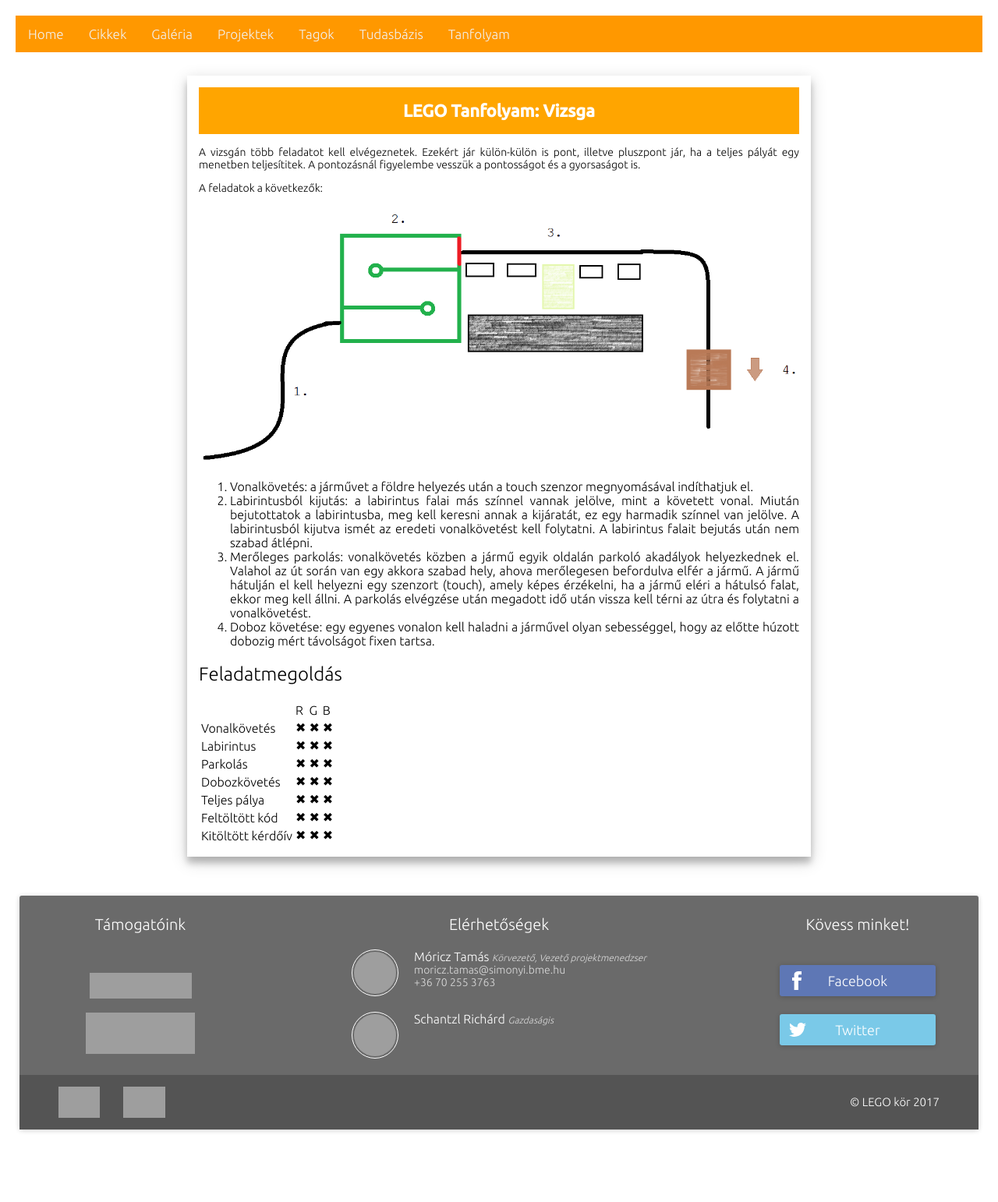
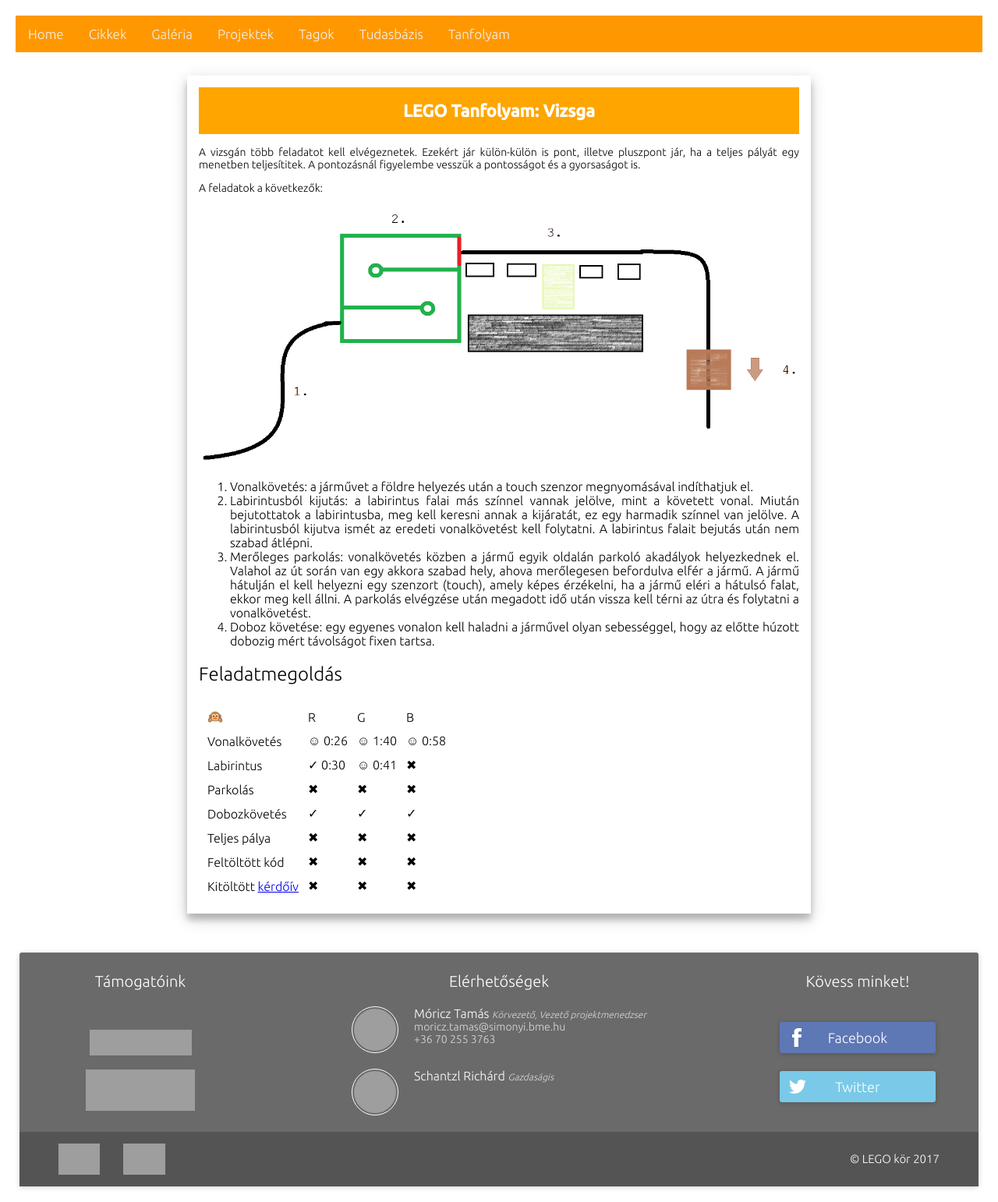
Before and after one commit to legokor/legokor.hu, a Jekyll site: the page built from tanfolyam/vizsga.md, in a window 1280 px wide, cut to the strip 0-1542 px from the top of the page. Shown: the whole strip at 78% size. Built offline with Jekyll 4.4.1, drawn with Linux system fonts in a browser that asks for light colours; before the commit the page ends 1469 px from its top, so only the background shows below that; grey boxes are pictures that could not be loaded.

Commit message:
Exam results

```diff
--- a/css/main.css
+++ b/css/main.css
@@ -356,3 +356,8 @@
     text-align: left;
   }
 }
+
+table {
+  border-spacing: 10px;
+  border-collapse: separate;
+}
--- a/tanfolyam/vizsga.md
+++ b/tanfolyam/vizsga.md
@@ -18,12 +18,12 @@
 
 ## Feladatmegoldás
 
-|   | R | G | B |
+| 🙉 | R | G | B |
 |---|---|---|---|
-| Vonalkövetés | ✖ | ✖ | ✖ |
-| Labirintus | ✖ | ✖ | ✖ |
+| Vonalkövetés | ☺ 0:26 | ☺ 1:40 | ☺ 0:58 |
+| Labirintus | ✓ 0:30 | ☺ 0:41 | ✖ |
 | Parkolás | ✖ | ✖ | ✖ |
-| Dobozkövetés | ✖ | ✖ | ✖ |
+| Dobozkövetés | ✓ | ✓ | ✓ |
 | Teljes pálya | ✖ | ✖ | ✖ |
 | Feltöltött kód | ✖ | ✖ | ✖ |
-| Kitöltött kérdőív | ✖ | ✖ | ✖ |
+| Kitöltött [kérdőív](https://goo.gl/forms/H6eJts9b3cBlmmp62) | ✖ | ✖ | ✖ |
```
